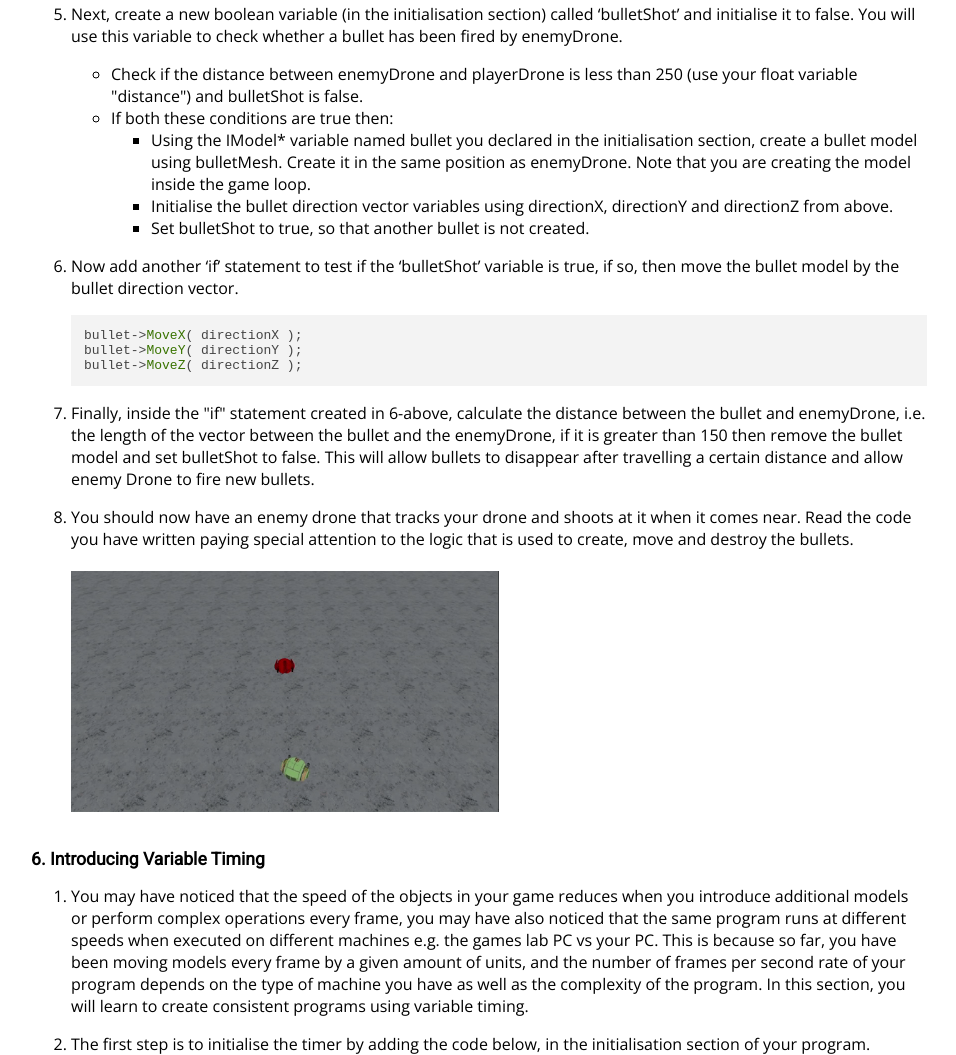
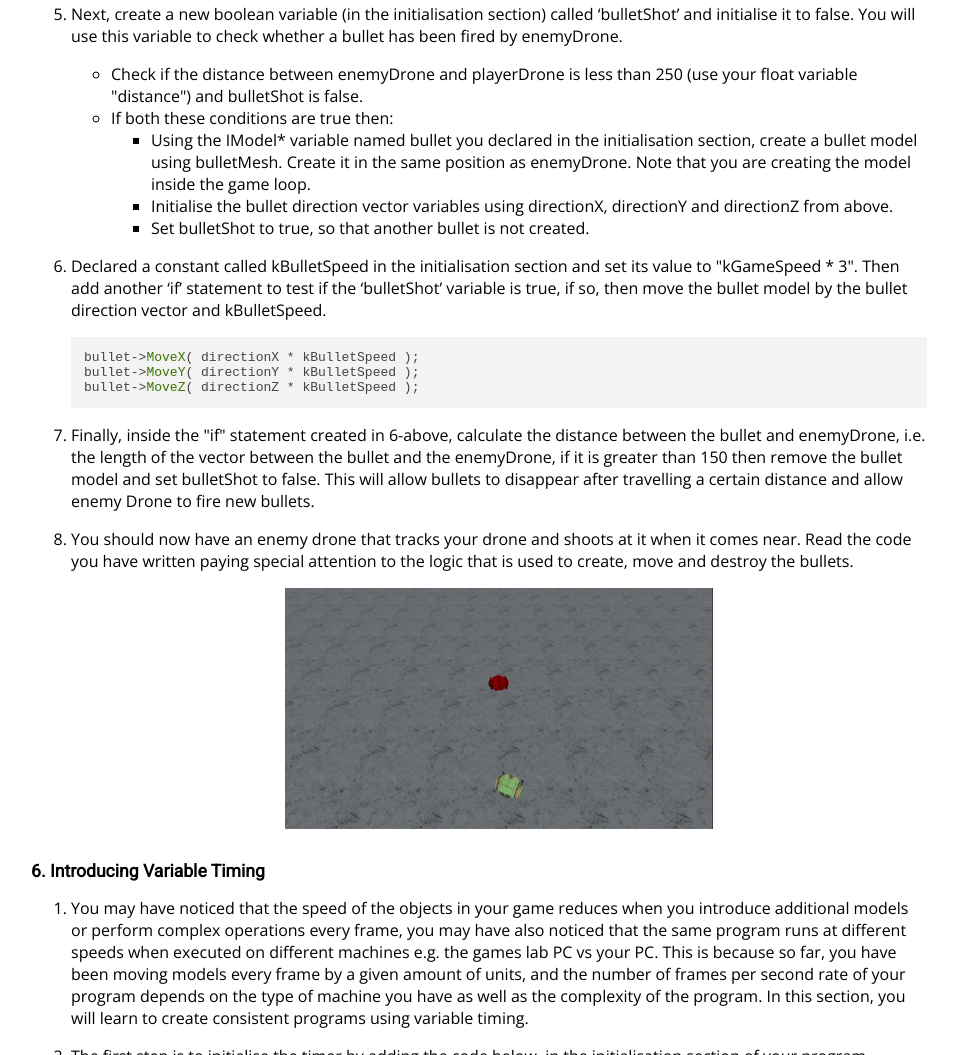
Before and after one commit to acodedoer/CO1301, a plain HTML site: page Lab7/index.html in a window 1280 px wide. Shown: the part 3525-4580 px from the top of the page, without its empty margins (161-1117 px from the left). Drawn offline with nearby package versions, Linux system fonts and the light colour scheme.

Commit message:
fixed instructions

```diff
--- a/Lab7/index.html
+++ b/Lab7/index.html
@@ -278,10 +278,10 @@ float directionZ = vectorZ / distance;
                     <li>
                         <div class="list-div">
                             <p class= "instruction-item">
-                                Now add another ‘if’ statement to test if the ‘bulletShot’ variable is true, if so, then move the bullet model by the bullet direction vector.
-<pre><code>bullet->MoveX( directionX );
-bullet->MoveY( directionY );
-bullet->MoveZ( directionZ );
+                                Declared a constant called kBulletSpeed in the initialisation section and set its value to "kGameSpeed * 3". Then add another ‘if’ statement to test if the ‘bulletShot’ variable is true, if so, then move the bullet model by the bullet direction vector and kBulletSpeed.
+<pre><code>bullet->MoveX( directionX * kBulletSpeed );
+bullet->MoveY( directionY * kBulletSpeed );
+bullet->MoveZ( directionZ * kBulletSpeed );
 </code></pre>
                             </p>
                         </div>
@@ -298,7 +298,7 @@ bullet->MoveZ( directionZ );
                             <p class= "instruction-item">
                                 You should now have an enemy drone that tracks your drone and shoots at it when it comes near. Read the code you have written paying special attention to the logic that is used to create, move and destroy the bullets.
                             </p>
-                            <img src="https://acodedoer.github.io/CO1301/Lab7/lab7_2.gif" alt="enemy drone firing at player drone as it gets close">
+                            <img class="center" src="https://acodedoer.github.io/CO1301/Lab7/lab7_2.gif" alt="enemy drone firing at player drone as it gets close">
                         </div>
                     </li>
                 </ol>
```
